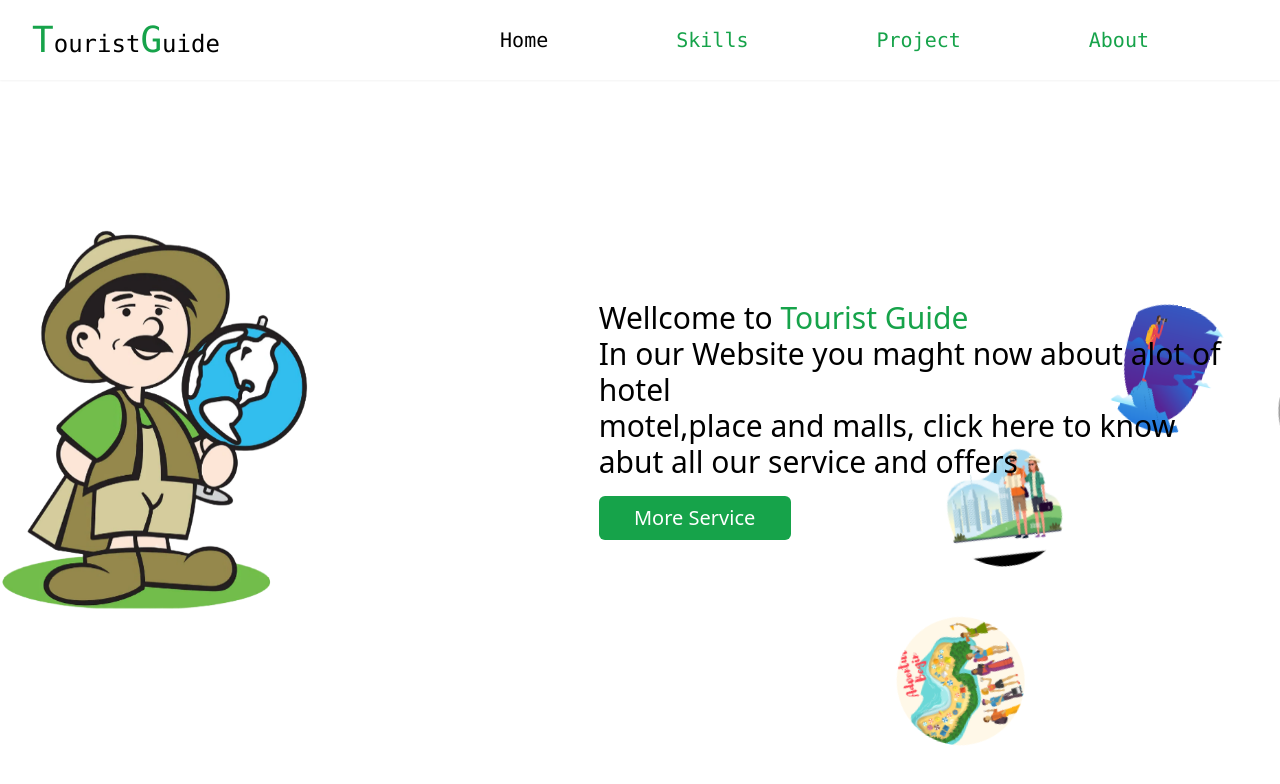
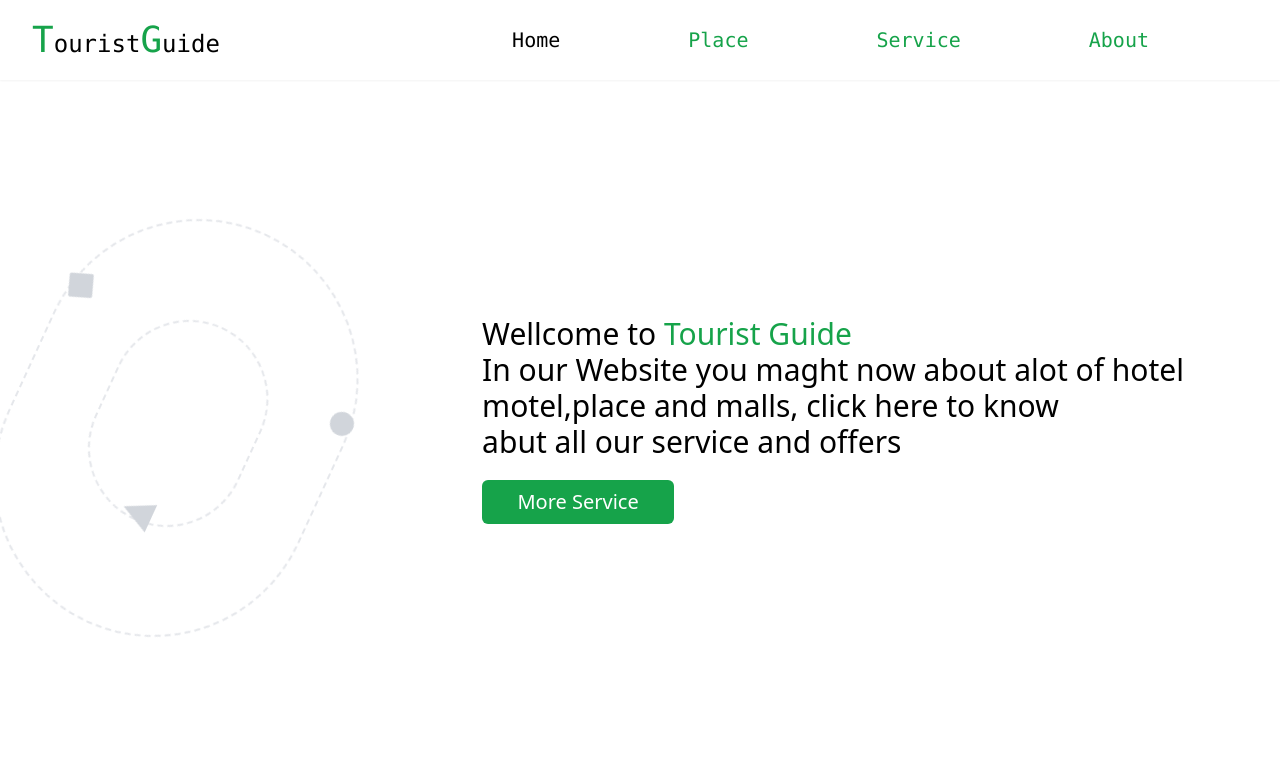
Before and after one commit to Mohammedkhalil-Ali/Tourist-Guide, a React (Create React App) app: page / in a window 1280 px wide. Shown: the top 784 px of the page. Built offline with nearby package versions, Linux system fonts and the light colour scheme; grey boxes are pictures that could not be loaded.

Commit message:
design home page

```diff
--- a/src/components/Header.jsx
+++ b/src/components/Header.jsx
@@ -48,7 +48,7 @@ function ChangeShow(){
                         onClick={()=>ChangeActive('skills')}
                         // :class="isactive=='skills'?'text-black':''"
                         // @click="isactiveRoute('skills')"
-                        >Skills</p>
+                        >Place</p>
             <p   className={`hidden
                         lg:inline
                         lg:px-10
@@ -62,7 +62,7 @@ function ChangeShow(){
                         onClick={()=>ChangeActive('project')}
                         // :class="isactive=='project'?'text-black':''"
                         // @click="isactiveRoute('project')"
-                        >Project</p>
+                        >Service</p>
 
             <p   className={`
                         hidden
@@ -99,7 +99,7 @@ function ChangeShow(){
         </div>
     </header>
 
-    <nav className={`text-green-600 text-xl fixed top-[10vh] w-full lg:invisible bg-[#ecffe6] overflow-hidden transition-all duration-500  ${show?'visible h-[90vh]':'invisible h-0'} `}
+    <nav className={`text-green-600 z-50 text-xl fixed top-[10vh] w-full lg:invisible bg-[#ecffe6] overflow-hidden transition-all duration-500  ${show?'visible h-[90vh]':'invisible h-0'} `}
         // :class="show?'visible h-[85vh]':'invisible h-0'"
 
                 >
--- a/src/index.css
+++ b/src/index.css
@@ -2,7 +2,7 @@ html,body{
   scroll-behavior: smooth;
 }
 .wena{
-  animation: anime infinite 40s ease-in-out;
+  animation: anime infinite 80s linear;
 }
 @keyframes anime{
   0%{
@@ -11,6 +11,13 @@ html,body{
   100%{
     transform: rotate(360deg);
   }
+}
+.triangle {
+  width: 0;
+  height: 0;
+  border: 15px solid transparent;
+  border-top: 0;
+  border-bottom: 30px solid #D1D5DB;
 }
 *::-webkit-scrollbar{
   width: 1px;
--- a/src/views/Home.jsx
+++ b/src/views/Home.jsx
@@ -5,25 +5,31 @@ export default function Home() {
   return (
     <Fragment>
         <Header />
-        <div className="wena fixed w-[45%] -right-52 grid grid-cols-2 gap-10 transition-all top-80">
-        <img src={require("../assets/image/a.png")} className='w-32 h-32 ml-32 rounded-full' alt="" srcset="" />
-        <img src={require("../assets/image/b.png")} className='w-32 h-32 rounded-full' alt="" srcset="" />
-        <img src={require("../assets/image/g.jpg")} className='w-32 h-32 mb-2 rounded-full -rotate-[20deg]' alt="" srcset="" />
-        <img src={require("../assets/image/d.jpg")} className='w-32 h-32 mb-2 ml-40 rounded-full rotate-[40deg]' alt="" srcset="" />
-        <img src={require("../assets/image/e.jpg")} className='w-32 h-32 mt-2 rounded-full -rotate-[120deg]' alt="" srcset="" />
-        <img src={require("../assets/image/f.jpg")} className='w-32 h-32 ml-40 mt-2 rounded-full rotate-[140deg]' alt="" srcset="" />
-        <img src={require("../assets/image/g.jpg")} className='w-32 h-32 ml-32 rounded-full rotate-180' alt="" srcset="" />
-        <img src={require("../assets/image/h.jpg")} className='w-32 h-32 rounded-full rotate-180' alt="" srcset="" />
-        </div>
-        <div className="datakan flex items-center h-[85vh]">
-          <div className="image">
-            <img src={require("../assets/image/touristguide.png")} className='w-80 h-96 -scale-x-100' alt="" srcset="" />
+
+        <div className="datakan m-auto md:flex md:items-center md:justify-between h-[85vh] z-20">
+          <div className="wena image mt-4 ml-4 relative
+           flex justify-start items-center  border-2 rounded-full border-dashed w-[25%] h-[63%]">
+
+            <div className="square w-6 h-6 rounded-sm hover:rotate-45 hover:scale-125 hover:bg-gray-400 duration-700 absolute top-[26%] transition-all -rotate-[20deg] bg-gray-300"></div>
+            <div className="circle w-6 h-6 rounded-full  hover:scale-125 hover:bg-gray-400 duration-700 absolute -right-[1%] top-[30%] transition-all bg-gray-300"></div>
+            <div className=" hidden w-10/12 md:grid md:grid-cols-2  md:gap-10 transition-all ">
+        {/* <img src={require("../assets/image/e.jpg")} className='w-20 h-20 md:w-32 md:h-32 mt-2 rounded-full -rotate-[120deg]' alt="" srcset="" />
+        <img src={require("../assets/image/f.jpg")} className='w-20 h-20 md:w-32 md:h-32 ml-20 md:ml-40 mt-2 rounded-full rotate-[140deg]' alt="" srcset="" />
+        <img src={require("../assets/image/g.jpg")} className='w-20 h-20 md:w-32 md:h-32 ml-20 md:ml-32 rounded-full rotate-180' alt="" srcset="" />
+        <img src={require("../assets/image/h.jpg")} className='w-20 h-20 md:w-32 md:h-32 rounded-full rotate-180' alt="" srcset="" /> */}
+</div>
+<div className="image mt-4 ml-4 absolute transition-all duration-[80s]
+           border-2 rounded-full border-dashed w-[50%] h-[50%] top-[20%] right-[25%]">
+            <div className="triangle hover:rotate-45 hover:scale-125 hover:border-b-gray-400 duration-700 absolute top-[90%] right-[40%] -rotate-90"></div>
+</div>
+
+
           </div>
-          <div className="nusin text-3xl text-black ml-72 z-50">
+          <div className="nusin mt-4 md:mt-0 text-center md:text-left md:text-xl lg:text-3xl text-black md:mr-24  z-20">
             <p>Wellcome to <span class="text-green-600 text-3xl">Tourist Guide</span></p>
             <p>In our Website you maght now about alot of hotel <br /> motel,place and malls, click here to know <br />
             abut all our service and offers</p>
-            <p className='bg-green-600 text-white text-xl w-48 mt-4 p-2 rounded-md text-center cursor-pointer'>More Service</p>
+            <p className='bg-green-600 m-auto md:m-0 md:mt-5 text-white text-xl w-48 mt-4 p-2 rounded-md text-center cursor-pointer'>More Service</p>
           </div>
         </div>
          </Fragment>
```
Also changed, not shown: src/assets/image/m.png (added), src/assets/image/mm.jpg (added).
